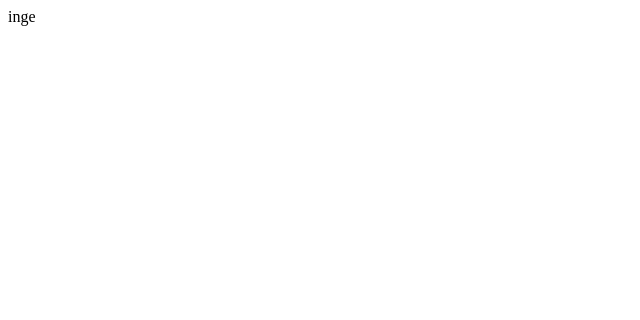
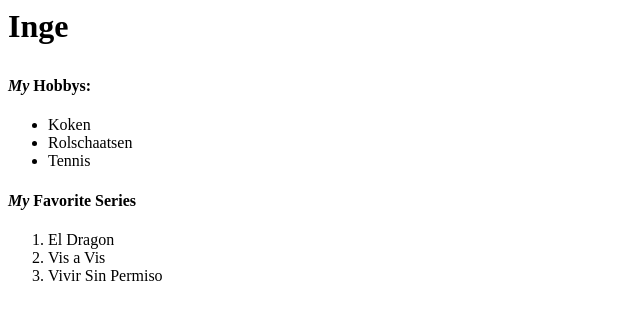
Before and after one commit to Keyinge/Wie-ben-ik-f9ffc7cc, a plain HTML site: page index.html in a window 1280 px wide. Shown: the whole page, without its empty margins (0-640 px from the left). Drawn offline with Linux system fonts and the light colour scheme.

Commit message:
Uitwerking van de exercise

```diff
--- a/index.html
+++ b/index.html
@@ -1 +1,19 @@
-<p>inge</p>
+<h1>
+    <p>Inge</p>
+</h1>
+
+<title>Keyingewebsite</title>
+
+<h4><em>My</em> Hobbys:</h4>
+<ul>
+    <li>Koken</li>
+    <li>Rolschaatsen</li>
+    <li>Tennis</li>
+</ul>
+
+<h4><i>My</i> Favorite Series</h4>
+<ol>
+    <li>El Dragon</li>
+    <li>Vis a Vis</li>
+    <li>Vivir Sin Permiso</li>
+</ol>
```
